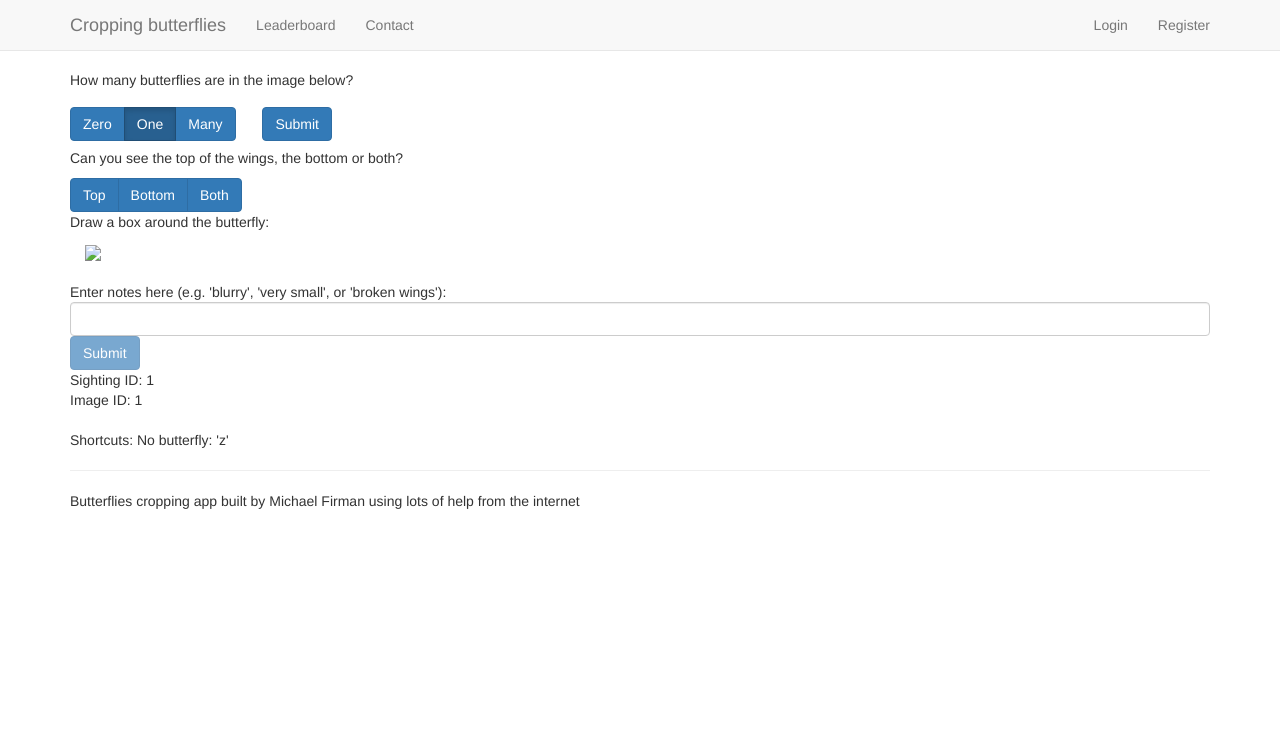
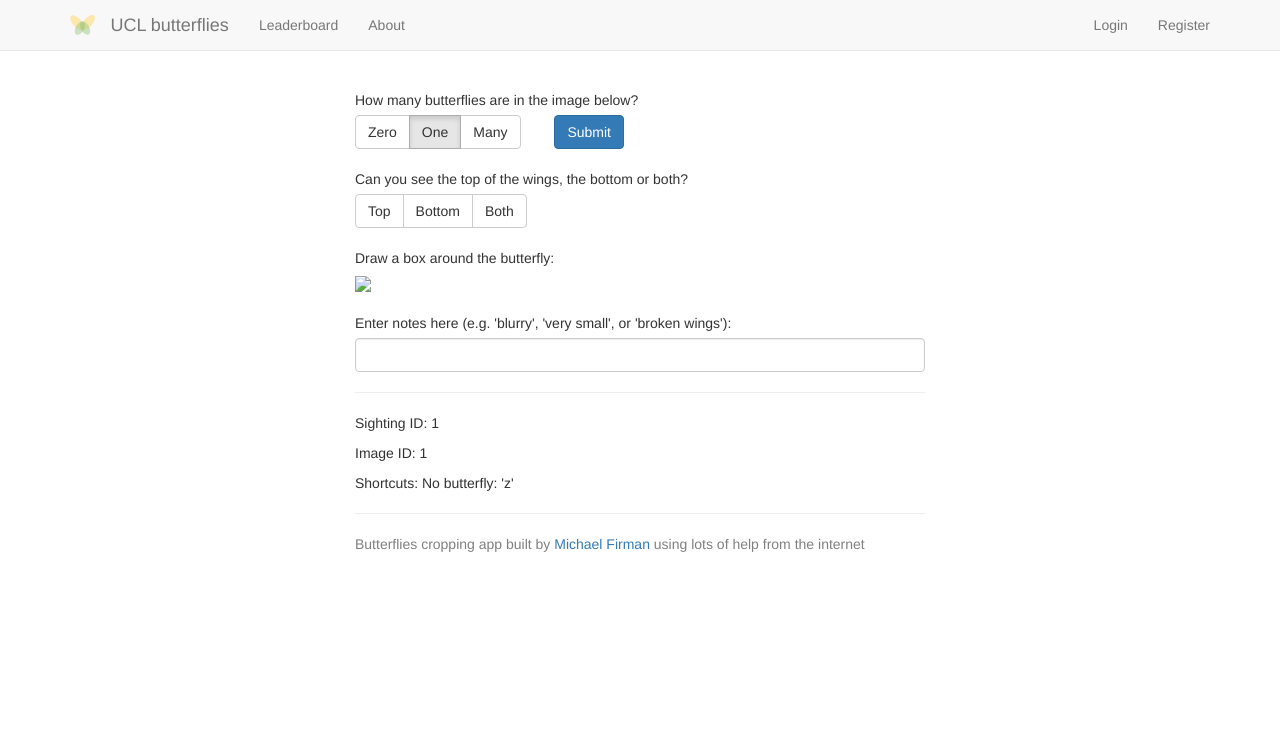
Before and after one commit to mdfirman/cropper, a Python web app: template site/templates/form_submit.html in a window 1280 px wide. Shown: the top 751 px of the page. After the commit the page ends 552 px from the top, so only its background shows below. Run offline with Jinja, Linux system fonts and the light colour scheme; the template is opened without the code that fills it: most values are stand-ins (such as "Sample title", 1, 10 or a date in 2020); some libraries are stand-ins or nearby versions.

Commit message:
Better stuff going on now. We've also got a logo

```diff
--- a/site/templates/form_submit.html
+++ b/site/templates/form_submit.html
@@ -4,20 +4,12 @@
 <link  href="{{ url_for('static', filename='cropper.min.css') }}" rel="stylesheet">
 <script src="{{ url_for('static', filename='cropper.min.js') }}" type="text/javascript"></script>
 <style>
-  /*#popup1 {
-    -webkit-box-shadow:  0px 0px 0px 9999px rgba(0, 0, 0, 0.3);
-    box-shadow:  0px 0px 0px 9999px rgba(0, 0, 0, 0.3);
-  }*/
-  /*p {margin-bottom:0pt;}*/
-  /*#container{
-    margin-left: 10pt;
-    margin-top: 10pt;
-    width: 600px;
+  .formgroup {
+    margin-top: 20px;
   }
-  .imageholder{
-    position: absolute;
-  }*/
-
+  .textboxlabel {
+    margin-bottom: 5px;
+  }
 </style>
 <script type="text/javascript" language="javascript">
   function wings_checked()
@@ -49,26 +41,23 @@
     // here we want to check if we aren't allowed to crop, and if so disable all elements
     if (bad_image())
     {
-      document.getElementById("hiddensubmitter").style.display = "inline";
-      $(".wing-side").attr("class", "btn btn-primary wing-side disabled");
       $(".container > img").cropper("clear");
-      $(".container > img").cropper("disable");
+      $(".img-container > img").cropper("clear");
+      $(".img-container > img").cropper("disable");
       $(".popup").show();
-      // $(".imageholder").attr("opacity", 0.4)
-      $(".container > img").attr("opacity", 0.4);
-      $(".container > img").attr("background-color", "#000");
+      $(".onlyone").css("visibility", "hidden");
+      // $("#hiddensubmitter").css("visibility", "visible");
     }
     else {
-      document.getElementById("hiddensubmitter").style.display = "none";
-      $(".wing-side").attr("class", "btn btn-primary wing-side");
-      $(".container > img").cropper("enable");
+      // $("#hiddensubmitter").css("visibility", "hidden");
+      $(".img-container > img").cropper("enable");
       $(".popup").hide();
+      $(".onlyone").css("visibility", "visible");
     }
 
     var f = document.forms["main_form"].elements;
     var cansubmit = (wings_checked() && cropped()) || bad_image();
     document.getElementById('submitter').disabled = !cansubmit;
-    document.getElementById('hiddensubmitter').disabled = !cansubmit;
   }
 
   document.addEventListener('keydown', function(event) {
@@ -92,52 +81,61 @@
 
   <div id="content">
     <form id="main_form" method="post" action="{{ url_for('form_submission') }}">
-      <p>How many butterflies are in the image below?</p>
+
+      <div class="formgroup">
+        <p class="textboxlabel">How many butterflies are in the image below?</p>
         <span class="btn-group" id="howmany" data-toggle="buttons">
-        <label class="btn btn-primary">
+          <label class="btn btn-default">
               <input type="radio" name="number_butterflies" id="zero_butterflies"
                 value="Zero" onchange="checkform()" >Zero
           </label>
-        <label class="btn btn-primary active">
+          <label class="btn btn-default active">
             <input type="radio" name="number_butterflies" checked=""
                 value="One" id="one_butterfly" onchange="checkform()" >One
           </label>
-        <label class="btn btn-primary" onchange="checkform()" >
+          <label class="btn btn-default" onchange="checkform()" >
             <input type="radio" name="number_butterflies"  value="Many">Many
           </label>
         </span>
-      <span style="margin-left: 10px;" id="hiddensubmitter">
-        <label class="btn">
-          <input type="submit" id="hiddensubmitterbutton" class="btn btn-primary"/>
-        </label>
+        <span style="margin-left: 30px;">
+          <!-- <label class="btn btn-primary"> -->
+            <button type="submit" id="submitter" class="btn btn-primary">Submit</button>
+          <!-- </label> -->
         </span>
+      </div>
 
-      <p>Can you see the top of the wings, the bottom or both?</p>
+      <div class="onlyone formgroup">
+        <p  class="textboxlabel">Can you see the top of the wings, the bottom or both?</p>
         <div class="btn-group"  data-toggle="buttons">
-        <label class="btn btn-primary wing-side">
+          <label class="btn btn-default wing-side">
             <input type="radio" name="topbottom" value="Top" onchange="checkform()">Top
           </label>
-        <label class="btn btn-primary wing-side">
+          <label class="btn btn-default wing-side">
             <input type="radio" name="topbottom" onchange="checkform()" value="Bottom">Bottom
           </label>
-        <label class="btn btn-primary wing-side">
+          <label class="btn btn-default wing-side">
             <input type="radio" name="topbottom" onchange="checkform()" value="Both">Both
           </label>
         </div>
+      </div>
 
-      <p>Draw a box around the butterfly:</p>
-
-      <div class="container" id="imageholder" style="color:#0000FF">
+      <div class="formgroup">
+        <p class="onlyone textboxlabel">Draw a box around the butterfly:</p>
+        <div class="img-container" id="imageholder" style="color:#0000FF">
           <div id="horizontal"></div>
           <div id="vertical"></div>
-        <img width="50%" src="{{ url_for('download_image', sighting_id=sighting_id, img_id=img_id) }}">
+          <img width="100%" src="{{ url_for('download_image', sighting_id=sighting_id, img_id=img_id) }}">
+        </div>
       </div>
 
       <script>
-      $('.container > img').cropper({
+      $('.img-container > img').cropper({
         //aspectRatio: 16 / 9,
         autoCrop: false,
         viewMode: 1,
+        background: false,
+        modal: true,
+        guides: false,
         crop: function(e) {
           // Output the result data for cropping image.
           document.getElementById("x").value = e.x;
@@ -151,28 +149,22 @@
       });
       </script>
 
-      <div>
+      <div class="formgroup">
         <input type="text" name="x" id="x" hidden />
         <input type="text" name="y" id="y" hidden />
         <input type="text" name="width" id="width" hidden />
         <input type="text" name="height" id="height" hidden />
         <input type="text" name="sighting_id" id="sighting_id" value={{ sighting_id }} hidden />
         <input type="text" name="img_id" id="img_id" value={{ img_id }} hidden />
-        <br/>
-        Enter notes here (e.g. 'blurry', 'very small', or 'broken wings'):
-        <br/>
-        <input type="text" name="notes" size="100" id="notes" class="form-control" />
+        <p  class="onlyone textboxlabel">Enter notes here (e.g. 'blurry', 'very small', or 'broken wings'):</p>
+        <input type="text" name="notes" size="100" id="notes" class="form-control onlyone" />
       </div>
 
-      <input type="submit" id="submitter" class="btn btn-primary" disabled/>
+      <hr/>
 
-      <br/>
-      Sighting ID: {{ sighting_id }}
-      <br/>
-      Image ID: {{ img_id }}
-      <br/>
-      <br/>
-      <emph>Shortcuts: No butterfly: 'z'</emph>
+      <p>Sighting ID: {{ sighting_id }}</p>
+      <p>Image ID: {{ img_id }}</p>
+      <p><emph>Shortcuts: No butterfly: 'z'</emph></p>
 
     </form>
   </div>
--- a/site/templates/index.html
+++ b/site/templates/index.html
@@ -1,6 +1,6 @@
 {% extends "layout.html" %}
 {% block body %}
-<h1> Welcome</h1>
+<h1> Welcome {{ g.user.username }}</h1>
 <p>Welcome {{ g.user.username }} to butterfly cropping.</p>
 <p><a href="/cropper">Click here</a> to get started</p>
 
--- a/site/templates/layout.html
+++ b/site/templates/layout.html
@@ -6,11 +6,12 @@
 <title>Butterfly cropping</title>
 <link rel="shortcut icon" href="../static/favicon.ico" />
 <meta charset="utf-8">
+<link href="http://getbootstrap.com/dist/css/bootstrap.min.css" rel="stylesheet">
 <style>
 body {
-  min-height: 2000px;
+  min-height: 200px;
   padding-top: 70px;
-    padding-bottom: 100px;
+  padding-bottom: 100px;
 }
 .textboxlabel {
   margin-bottom: 0px;
@@ -18,8 +19,13 @@ body {
 .control-group{
   margin-top: 10px;
 }
+#main{
+  max-width: 600px;
+}
+h3 {
+  margin-top: 40px;
+}
 </style>
-<link href="http://getbootstrap.com/dist/css/bootstrap.min.css" rel="stylesheet">
 <script src="https://ajax.googleapis.com/ajax/libs/jquery/2.2.0/jquery.min.js"></script>
 <script src="http://getbootstrap.com/dist/js/bootstrap.min.js"></script>
 {% block head %}{% endblock %}
@@ -36,7 +42,12 @@ body {
           <span class="icon-bar"></span>
           <span class="icon-bar"></span>
         </button>
-        <a class="navbar-brand" href="#">Cropping butterflies</a>
+        <img class="navbar-brand" src="../static/bfly_logo.svg">
+        {% if g.user.is_authenticated %}
+          <a class="navbar-brand" href="/index">UCL butterflies</a>
+        {% else %}
+          <a class="navbar-brand" href="/login">UCL butterflies</a>
+        {% endif %}
       </div>
       <div id="navbar" class="navbar-collapse collapse">
         <ul class="nav navbar-nav">
@@ -48,8 +59,8 @@ body {
           <li {% if request.path == '/leaderboard' %}class="active"{% endif %}>
             <a href="/leaderboard">Leaderboard</a>
           </li>
-          <li {% if request.path == '/contact' %}class="active"{% endif %}>
-            <a href="#contact">Contact</a>
+          <li {% if request.path == '/about' %}class="active"{% endif %}>
+            <a href="/about">About</a>
           </li>
         </ul>
         <ul class="nav navbar-nav navbar-right">
@@ -74,7 +85,7 @@ body {
       {% block body %}{% endblock %}
       <hr>
       <footer id="footer">
-          <p>Butterflies cropping app built by Michael Firman using lots of help from the internet</p>
+          <p style="color: grey;">Butterflies cropping app built by <a href="http://www.michaelfirman.co.uk">Michael Firman</a> using lots of help from the internet</p>
       </footer>
   </div>
 </body>
--- a/site/templates/leaderboard.html
+++ b/site/templates/leaderboard.html
@@ -7,8 +7,7 @@
 {% endblock %}
 
 {% block body %}
-  <h2>Butterflies cropping leaderboard</h2>
-  <br/>
+  <h1>Leaderboard</h1>
   {% bar_chart user_counts %}
 
 {% endblock %}
```
Also changed, not shown: site/app.py (+19 -14 lines), site/templates/about.html (added, +40 -0 lines), site/templates/register.html (+9 -0 lines), site/static/bfly_logo.svg (added). Lines whose indentation alone changed are shown as unchanged.
